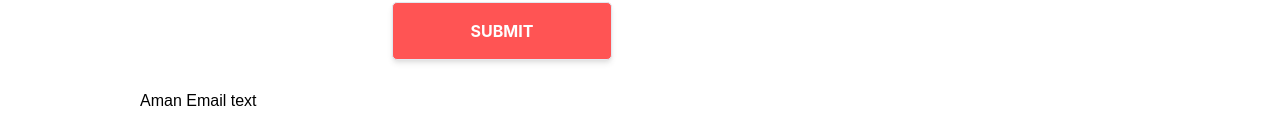
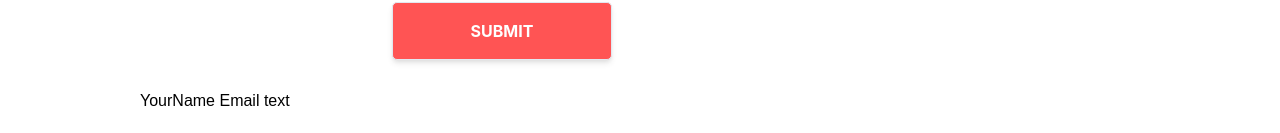
Before and after one commit to amankureshi/Contact-page, a React (Vite) app: page / in a window 1280 px wide. Shown: the part 664-797 px from the top of the page. Built offline with nearby package versions, Linux system fonts and the light colour scheme.

Commit message:
update name in state

```diff
--- a/src/components/ContactForm/ContactForm.jsx
+++ b/src/components/ContactForm/ContactForm.jsx
@@ -5,7 +5,7 @@ import { IoMdCall } from "react-icons/io";
 import { IoMdMail } from "react-icons/io";
 import { useState } from "react";
 const ContactForm = () => {
-  const [name, setName] = useState("Aman");
+  const [name, setName] = useState("YourName");
   const [email, setEmail] = useState("Email");
   const [text, setText] = useState("text");
 
```
